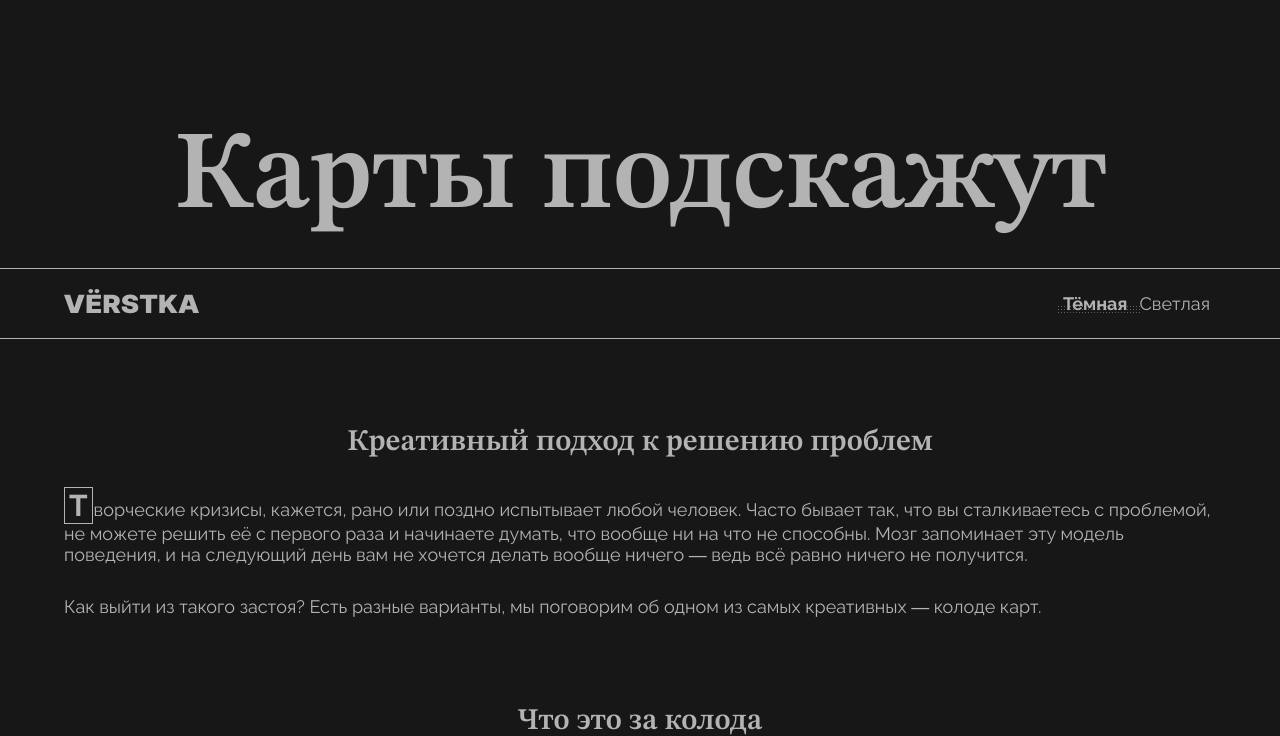
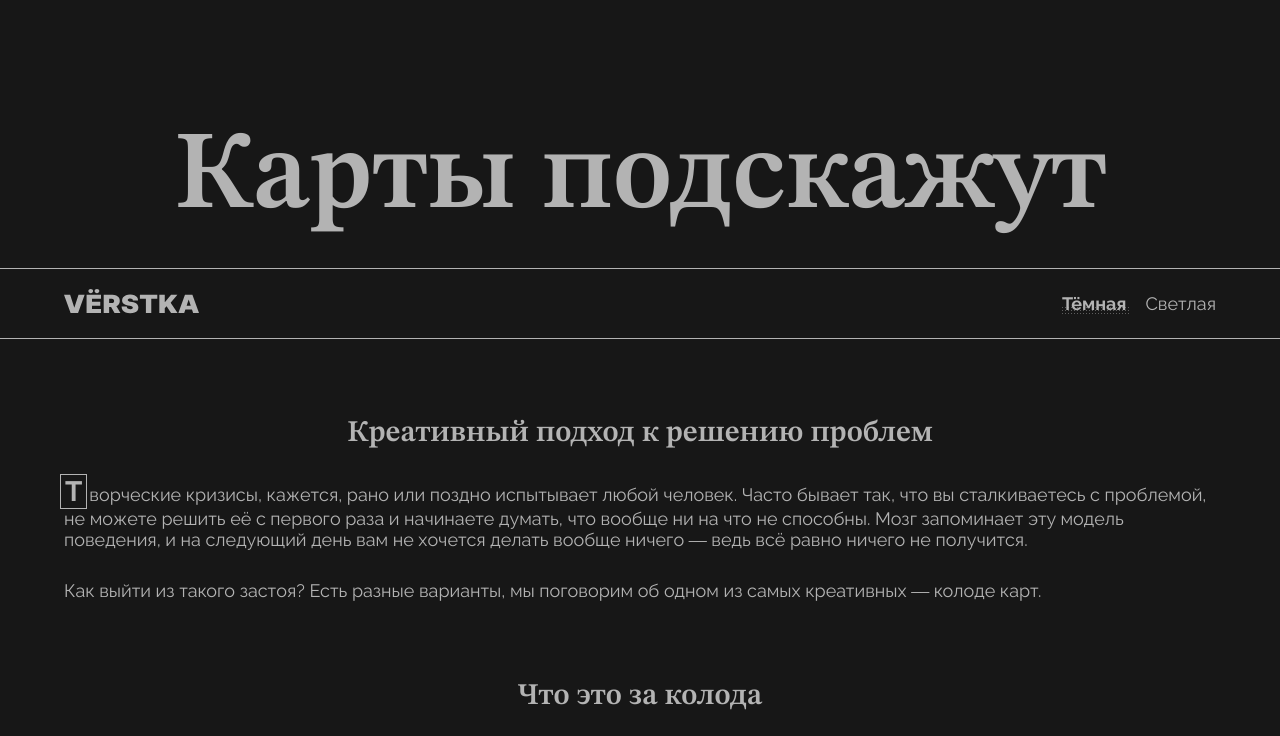
Before and after one commit to elenaplehanova/karty-podskazhut, a plain HTML site: page index.html in a window 1280 px wide. Both pictures are taken after a click on the button "Тёмная". Shown: the top 736 px of the page. Drawn offline with Linux system fonts and the light colour scheme.

Commit message:
fix: changes after review

```diff
--- a/index.html
+++ b/index.html
@@ -171,7 +171,7 @@
       </div>
     </main>
     <footer class="footer">
-      <p class="footer__copyright">VЁRSTKA</p>
+      <p class="footer__copyright">vёrstka</p>
     </footer>
 
     <!-- Раскомментируйте строчку ниже, когда вёрстка будет готова. Если вы назвали все классы. как нужно, переключатель темы будет работать -->
--- a/styles/style.css
+++ b/styles/style.css
@@ -15,9 +15,9 @@
 .page {
   min-inline-size: 360px;
   margin: 0;
-  background-color: var(--bg-color);
-  color: var(--text-color);
-  font-family: var(--main-font), sans-serif;
+  background-color: var(--bg-color, #f3efec);
+  color: var(--text-color, #312a4e);
+  font-family: var(--main-font, sans-serif);
 }
 .theme_dark {
   --bg-color: #171717;
@@ -33,12 +33,14 @@ blockquote,
 ul,
 ol,
 li,
-figure {
+figure,
+button {
   margin: 0;
+  padding: 0;
 }
 
 .heading {
-  font-family: var(--accent-font), serif;
+  font-family: var(--accent-font, serif);
   line-height: 0.9;
   font-weight: 600;
   text-align: center;
@@ -61,6 +63,7 @@ figure {
 .header__theme-toggler {
   display: flex;
   list-style: none;
+  gap: 19px;
 }
 .header__theme-button {
   font-size: 18px;
@@ -70,9 +73,7 @@ figure {
   background-color: transparent;
   position: relative;
 }
-.header__theme-button:disabled {
-  pointer-events: none;
-}
+
 .header__theme-button:hover {
   cursor: pointer;
   text-decoration: underline currentColor;
@@ -81,7 +82,10 @@ figure {
   outline: none;
 }
 .header__theme-button:focus-visible {
-  border: 1px solid currentColor;
+  outline: 1px solid currentColor;
+}
+.header__theme-button:disabled {
+  pointer-events: none;
 }
 .header__theme-button_is-active {
   font-weight: 700;
@@ -91,16 +95,23 @@ figure {
 }
 .header__theme-button_is-active::after {
   position: absolute;
-  left: 0ch;
+  left: -0.4ch;
   bottom: 0ch;
   content: "";
-  width: calc(7.6ch);
-  height: 10px;
+  width: calc(7.4ch);
+  height: 8px;
   background-color: var(--accent-color);
   z-index: -1;
 }
 .theme_dark .header__theme-button_is-active::after {
+  left: -0.1ch;
+  bottom: 0ch;
+  width: calc(6.3ch);
   background-image: url(/images/pattern.svg);
+}
+
+.content {
+  padding-inline: 4vi;
 }
 
 .content-section {
@@ -108,26 +119,27 @@ figure {
 }
 .content__title {
   font-size: 30px;
-  padding-block: 7vw 2.5vw;
+  margin: 7% 0 2.5%;
 }
 .content__text-block {
   font-size: 18px;
 }
 .content__text-block > .content__paragraph:not(:last-child) {
-  margin-block-end: 1.7em;
+  margin-block-end: 1.6em;
 }
 .content__text-block_type_first-lettered
   > .content__paragraph:first-child::first-letter {
   display: inline-block;
   background-color: var(--accent-color);
-  font-size: 30px;
+  font-size: 28px;
   font-weight: 700;
-  padding: 0 4px;
-  margin-right: 1px;
+  padding: 0 6px;
+  margin-inline: -4px 2px;
 }
 .theme_dark
   .content__text-block_type_first-lettered
   > .content__paragraph:first-child::first-letter {
+  padding: 0 4px;
   border: 1px solid currentColor;
 }
 .content__link {
@@ -137,7 +149,7 @@ figure {
   outline: none;
 }
 .content__link:focus-visible {
-  border: 1px solid currentColor;
+  outline: 1px solid currentColor;
 }
 .content__blockquote {
   font-style: italic;
@@ -175,7 +187,7 @@ figure {
   background-image: url(/images/marker-dark.svg);
 }
 .content__figure {
-  margin-block: 7vw;
+  margin-block: 7%;
   width: calc(100% + 10vi);
   position: relative;
   right: 5vi;
@@ -188,7 +200,7 @@ figure {
   width: inherit;
 }
 .content__picture-caption {
-  padding: 20px;
+  padding: 19px;
   text-align: center;
   border-bottom: 1px solid currentColor;
   font-size: 18px;
@@ -196,7 +208,7 @@ figure {
 .content__card {
   aspect-ratio: 4/3;
   border: 1px solid currentColor;
-  margin-block-start: 7vw;
+  margin-block-start: 7%;
   display: flex;
   align-items: center;
   justify-content: center;
@@ -214,10 +226,10 @@ figure {
 }
 .colored-text::after {
   position: absolute;
-  left: -0.2ch;
+  left: -4px;
   bottom: 0.5ch;
   content: "";
-  width: calc(7.6ch);
+  width: calc(100% + 8px);
   height: 0.5ch;
   background-color: var(--accent-color);
   z-index: -1;
@@ -233,4 +245,5 @@ figure {
 .footer__copyright {
   font-size: 18px;
   text-align: center;
+  text-transform: uppercase;
 }
```
